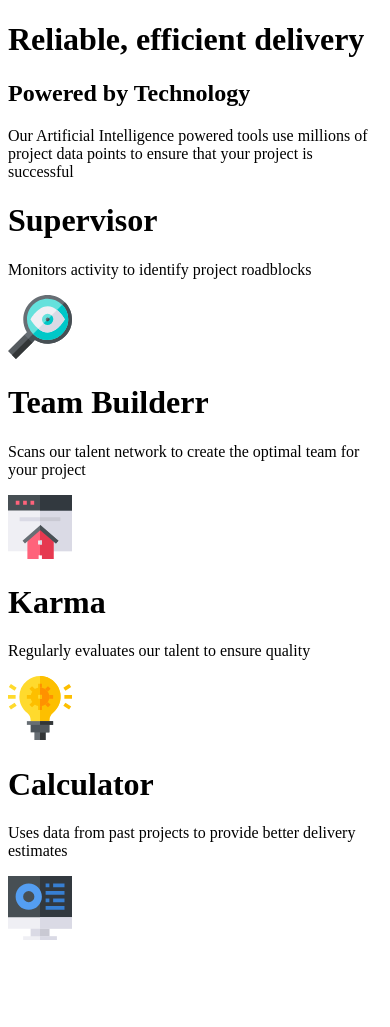
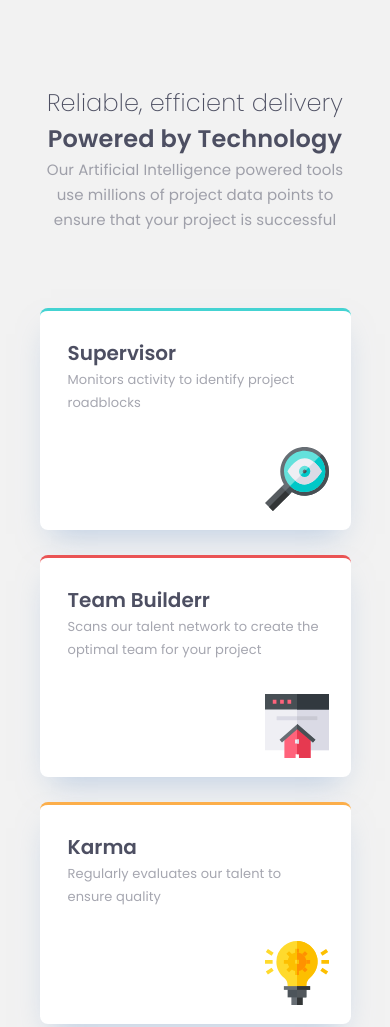
Before and after one commit to nikatskhadadze/four-card-feature-section, a plain HTML site: page index.html in a window 390 px wide. Shown: the top 1027 px of the page. Before the commit the page ends 952 px from the top, so only its background shows below. Drawn offline with Linux system fonts and the light colour scheme.

Commit message:
Designe for phone

```diff
--- a/index.html
+++ b/index.html
@@ -3,37 +3,35 @@
 <head>
   <meta charset="UTF-8">
   <meta name="viewport" content="width=device-width, initial-scale=1.0">
-
   <link rel="icon" type="image/png" sizes="32x32" href="./images/favicon-32x32.png">
-
+  <link rel="stylesheet" href="style.css">
   <title>Frontend Mentor | Four card feature section</title>
 </head>
 <body>
   <header>
-    <h1>Reliable, efficient delivery</h1>
-    <h2>Powered by Technology</h2>
+    <h1>Reliable, efficient delivery <span>Powered by Technology</span></h1>
     <p>Our Artificial Intelligence powered tools use millions of project data points to ensure that your project is successful</p>
   </header>
   <main>
-      <div class="card-Supervisor">
+      <div class="card supervisor">
         <h1>Supervisor</h1>
         <p>Monitors activity to identify project roadblocks</p>
-        <img src="images/icon-supervisor.svg" alt="icon-supervisor" class="icon-supervisor">
+        <img src="images/icon-supervisor.svg" alt="icon-supervisor" class="icon supervisor">
       </div>
-      <div class="card-builder">
+      <div class="card builder">
         <h1>Team Builderr</h1>
         <p>Scans our talent network to create the optimal team for your project</p>
-        <img src="images/icon-team-builder.svg" alt="icon-builder" class="icon-builder">
+        <img src="images/icon-team-builder.svg" alt="icon-builder" class="icon builder">
       </div>
-       <div class="card-karma">
+       <div class="card karma">
         <h1>Karma</h1>
         <p>Regularly evaluates our talent to ensure quality</p>
-        <img src="images/icon-karma.svg" alt="icon-karma" class="icon-karma">
+        <img src="images/icon-karma.svg" alt="icon-karma" class="icon karma">
       </div>
-      <div class="card-calculator">
+      <div class="card calculator">
         <h1>Calculator</h1>
         <p>Uses data from past projects to provide better delivery estimates</p>
-        <img src="images/icon-calculator.svg" alt="icon-calculator" class="icon-calculator">
+        <img src="images/icon-calculator.svg" alt="icon-calculator" class="icon calculator">
       </div>
 
   </main>
--- /dev/null
+++ b/style.css
@@ -0,0 +1,93 @@
+@import url('https://fonts.googleapis.com/css2?family=Poppins:wght@200;400;600&display=swap');
+*{
+    box-sizing: border-box;
+    margin: 0;
+    padding: 0;
+}
+body{
+    font-family: 'Poppins', 'sans-serif';
+    display: flex;
+    justify-content: center;
+    align-items: center;
+    flex-direction: column;
+    text-align: center;
+    background: #F2F2F2;
+    font-style: normal;
+}
+header{
+    gap:13px;
+    margin: 85px 0px 76px 0px;
+}
+header h1{
+    font-weight: 200;
+    font-size: 24px;
+    line-height: 36px;
+    letter-spacing: 0.166667px;
+    color: #4D4F62;
+}
+header span{
+    font-style: normal;
+    font-weight: 600;
+    color: #4D4F62;
+}
+header p{
+    font-weight: 400;
+    font-size: 15px;
+    line-height: 25px;
+    letter-spacing: 0.104167px;
+    color: #4D4F62;
+    mix-blend-mode: normal;
+    opacity: 0.5;
+    Width:311px;
+    Height:75px;
+    margin: auto;
+}
+main{
+    display: flex;
+    flex-direction: column;
+    align-items: center;
+    justify-content: center;
+    text-align: start;
+    gap: 25px;
+    margin-bottom: 78px;
+}
+.card{
+    Width:311px;
+    Height:222px;
+    background: #FFFFFF;
+    box-shadow: 0px 15px 30px -11px rgba(131, 166, 210, 0.5);
+    border-radius: 8px;
+    padding: 27px 28px 28px 28px;
+}
+main h1{
+    font-weight: 600;
+    font-size: 20px;
+    line-height: 30px;
+    color: #4D4F62;
+}
+main p{
+    font-weight: 400;
+    font-size: 13px;
+    line-height: 23px;
+    letter-spacing: 0.0902778px;
+    color: #4D4F62;
+    mix-blend-mode: normal;
+    opacity: 0.5;
+}
+.icon{
+    margin-left: 197px;
+    margin-top: 33px;
+}
+.card.supervisor{
+    border-top:3.55px solid #44D3D2;
+}
+.card.builder{
+    border-top:3.55px solid #EA5454;
+}
+.card.karma{
+    border-top:3.55px solid #FCAE4A;
+
+}
+.card.calculator{
+    border-top:3.55px solid #549EF2;
+}
```
